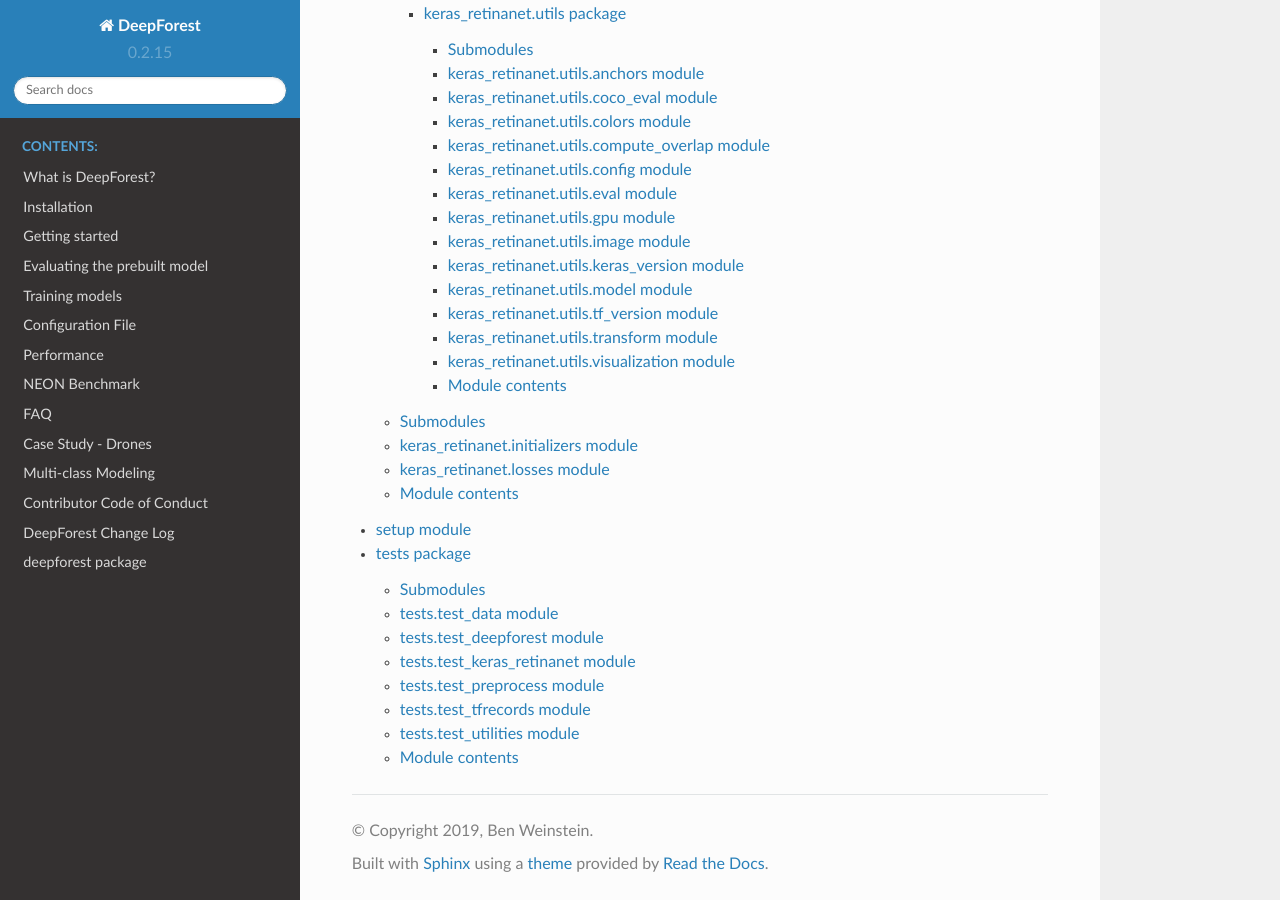
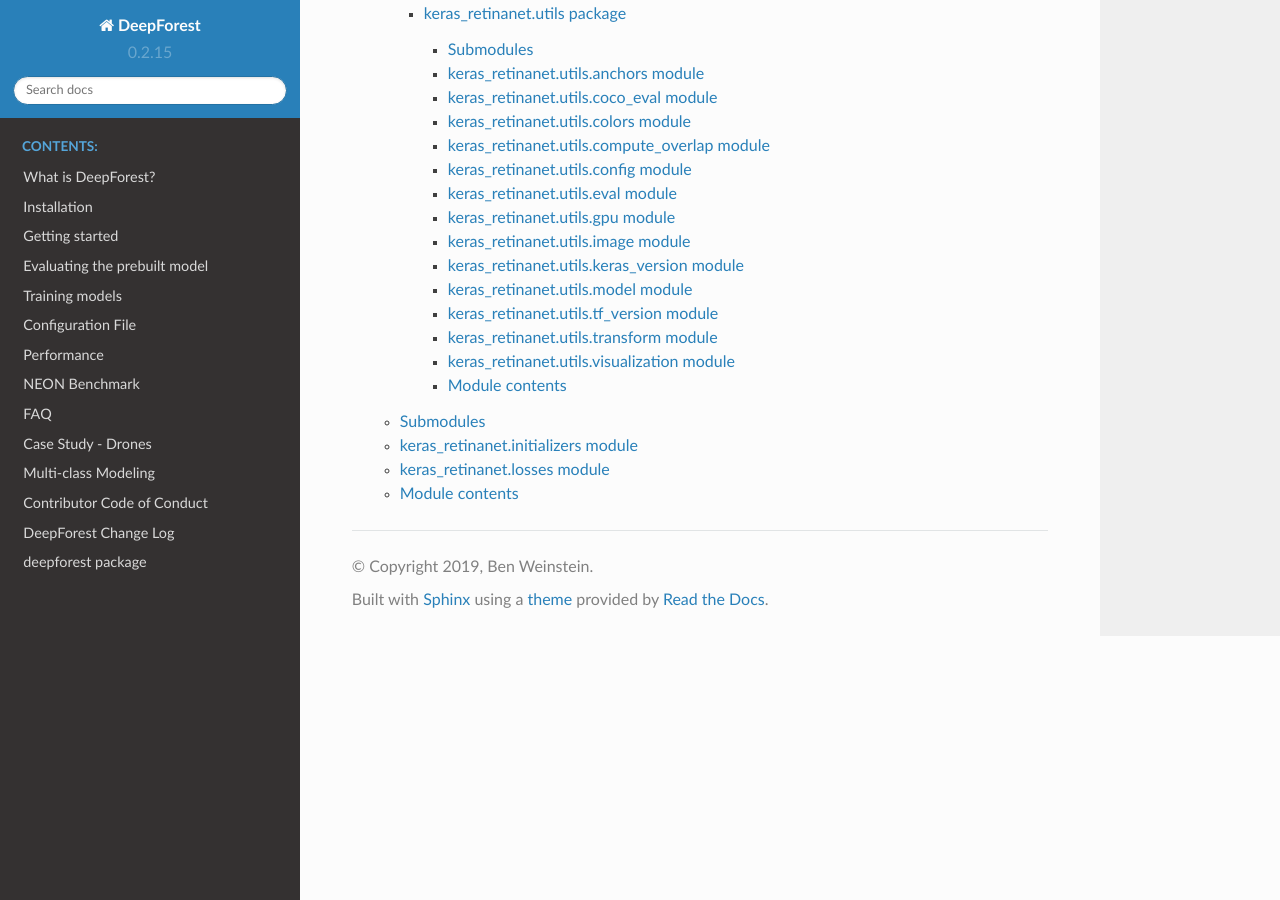
Before and after one commit to weecology/DeepForest, a Sphinx documentation site: the page built from docs/source/modules.rst, in a window 1280 px wide and 900 px high, scrolled down 1730 px. Built offline with Sphinx 7.4.7 and the Read the Docs theme 2.0.0, drawn with Linux system fonts in a browser that asks for light colours; pages that are not in the unit, such as notebooks, are missing from menus.

Commit message:
Remove tests and setup from docs

```diff
--- a/docs/source/modules.rst
+++ b/docs/source/modules.rst
@@ -6,5 +6,3 @@ DeepForest
 
    deepforest
    keras_retinanet
-   setup
-   tests
--- a/docs/tests.rst
+++ /dev/null
@@ -1,46 +0,0 @@
-tests package
-=============
-
-Submodules
-----------
-
-tests.test\_deepforest module
------------------------------
-
-.. automodule:: tests.test_deepforest
-   :members:
-   :undoc-members:
-   :show-inheritance:
-
-tests.test\_preprocess module
------------------------------
-
-.. automodule:: tests.test_preprocess
-   :members:
-   :undoc-members:
-   :show-inheritance:
-
-tests.test\_tfrecords module
-----------------------------
-
-.. automodule:: tests.test_tfrecords
-   :members:
-   :undoc-members:
-   :show-inheritance:
-
-tests.test\_utilities module
-----------------------------
-
-.. automodule:: tests.test_utilities
-   :members:
-   :undoc-members:
-   :show-inheritance:
-
-
-Module contents
----------------
-
-.. automodule:: tests
-   :members:
-   :undoc-members:
-   :show-inheritance:
```
Also changed, not shown: docs/source/setup.rst (deleted, +0 -7 lines), docs/source/tests.rst (deleted, +0 -62 lines).
